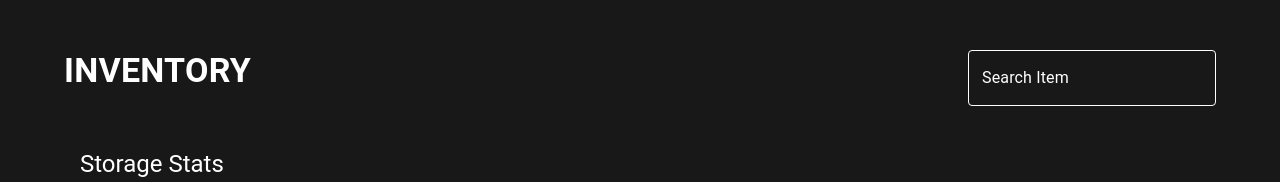
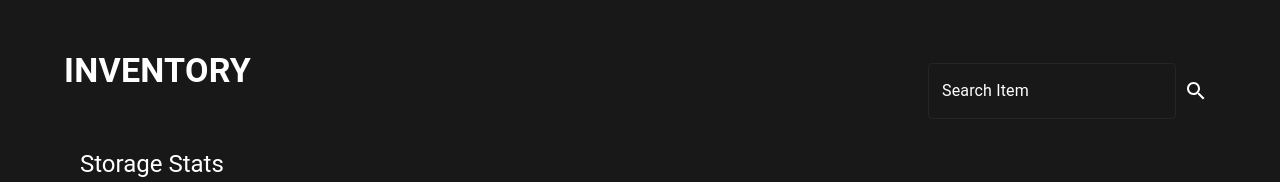
Before and after one commit to prabalbhandari04/merak-client, a React (Create React App) app: page /inventory in a window 1280 px wide. Shown: the top 182 px of the page. Built offline with nearby package versions, Linux system fonts and the light colour scheme.

Commit message:
search icon...

```diff
--- a/src/Components/Molecules/SearchField.js
+++ b/src/Components/Molecules/SearchField.js
@@ -4,41 +4,48 @@ import { styled } from '@mui/material/styles';
 import IconButton from '@mui/material/IconButton';
 import InputAdornment from '@mui/material/InputAdornment';
 import OutlinedInput from '@mui/material/OutlinedInput';
+import styledComponents from 'styled-components';
 
 const TxtField = styled(TextField)({
     '& .MuiOutlinedInput-root': {
       '& fieldset': {
-        borderColor: 'white',
+        borderColor: '#252525',
       },
 
       '&:hover fieldset': {
-        borderColor: 'white',
+        borderColor: '#252525',
       },
 
       '&.Mui-focused fieldset': {
-        borderColor: 'white',
+        borderColor: '#252525',
       },
     },
   });
 
+const Container = styledComponents.div`
+  display: flex;
+  align-items:center;
+
+`
+
 
 const SearchField = () => {
     return (
+      <Container>
         <TxtField
         id="outlined-basic"
         label="Search Item"
         variant="outlined"
         sx={{ input: { color: 'white'}}}
-        InputLabelProps={{ style: { color: 'white' } }}
+        InputLabelProps={{ style: { color: 'white'}, padding:1 }}
         color='secondary'
-        endAdornment={
-          <InputAdornment position="end">
-            <IconButton edge="end">
-              <Search />
-            </IconButton>
-          </InputAdornment>
-        }
         />
+
+        <IconButton>
+            <Search sx={{ color: '#FFFFFF' }}/>
+        </IconButton>
+
+      </Container>
     );
   }
 
```
